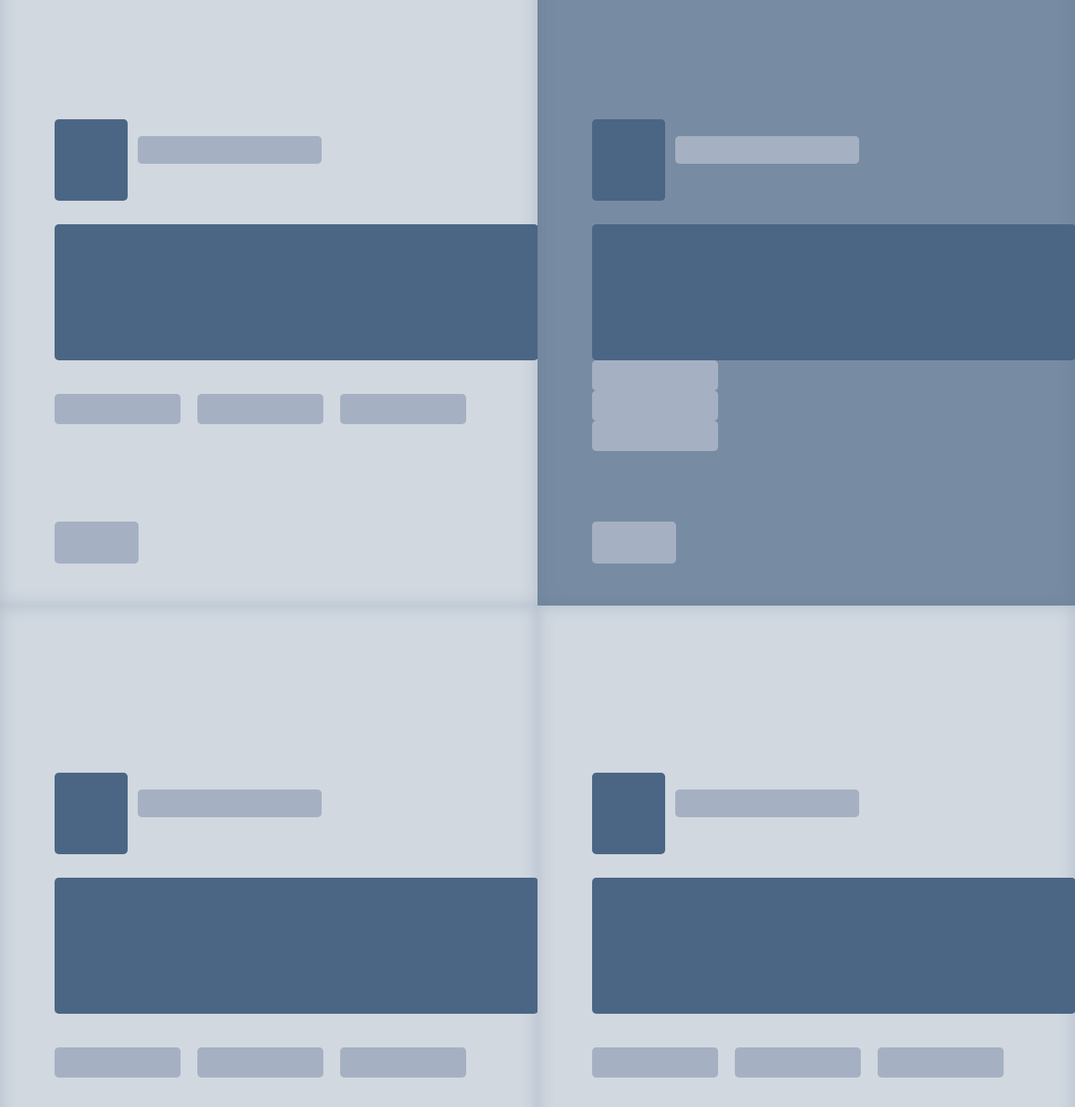
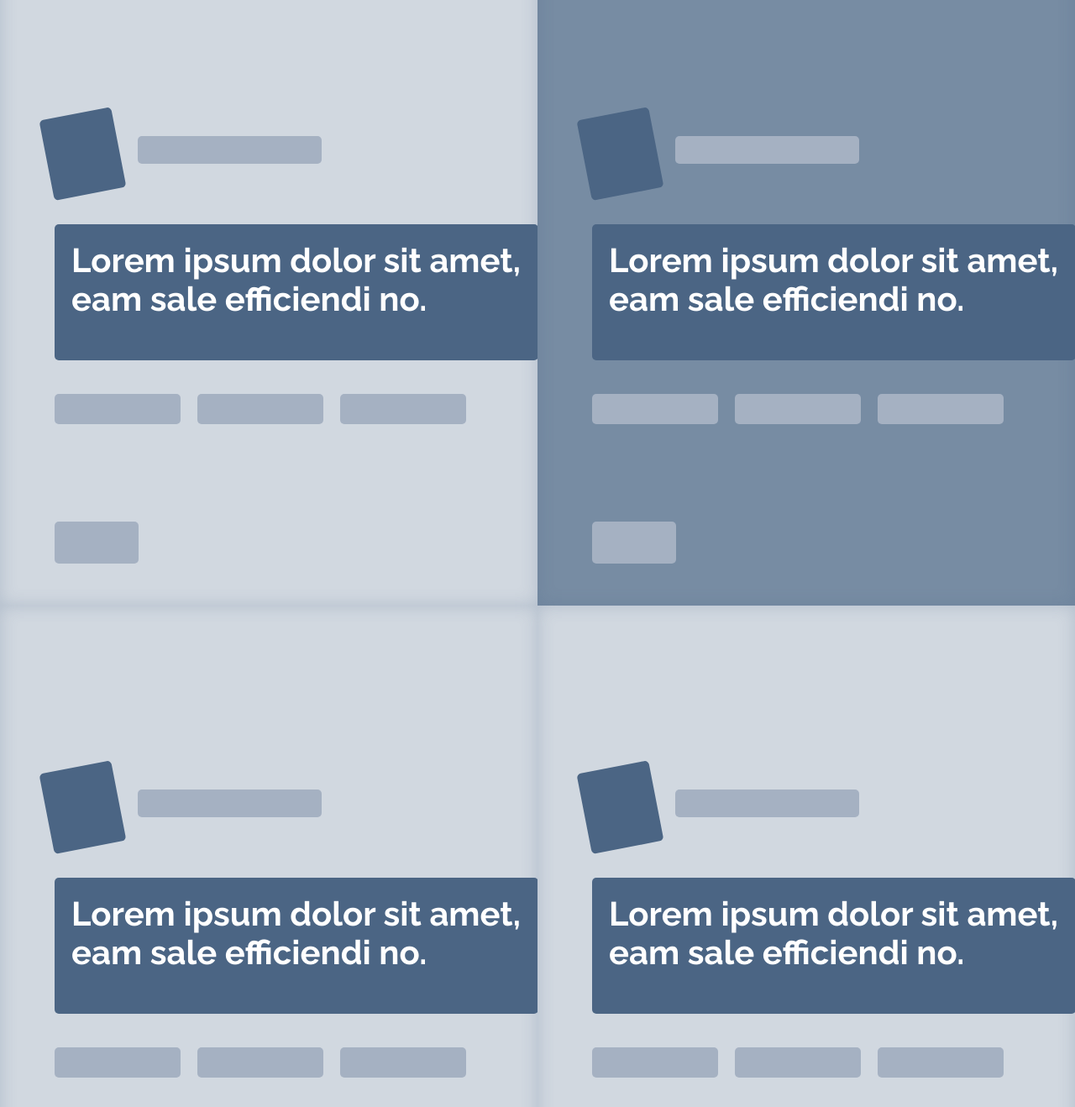
Before and after one commit to smcommits/Design-Teardown, a plain HTML site: page index.html in a window 1280 px wide. Shown: the part 160-1478 px from the top of the page at 84% size. Drawn offline with nearby package versions, Linux system fonts and the light colour scheme.

Commit message:
Fix Last Commit
Uploaded Missing index.html which was not added in the last commit

```diff
--- a/index.html
+++ b/index.html
@@ -29,9 +29,9 @@
   <div id="profile-container">
 
     <div class="profile">
-      <div class="profile-image"></div>
+      <div class="profile-image rotation"></div>
       <div class="name"></div>
-      <div class="title-div"></div>
+      <div class="title-div"> Lorem ipsum dolor sit amet, eam sale efficiendi no.</div>
       <div class="comments"></div>
      <div class="hashtags">
       <div class="hastag"></div>
@@ -42,11 +42,11 @@
     </div>
 
     <div class="profile attractive">
-      <div class="profile-image"></div>
+      <div class="profile-image rotation"></div>
       <div class="name"></div>
-      <div class="title-div"></div>
+      <div class="title-div">Lorem ipsum dolor sit amet, eam sale efficiendi no.</div>
       <div class="comments"></div>
-      <div class="hastags">
+      <div class="hashtags">
         <div class="hastag"></div>
         <div class="hastag"></div>
         <div class="hastag"></div>
@@ -55,9 +55,9 @@
     </div>
 
     <div class="profile">
-      <div class="profile-image"></div>
+      <div class="profile-image rotation"></div>
       <div class="name"></div>
-      <div class="title-div"></div>
+      <div class="title-div">Lorem ipsum dolor sit amet, eam sale efficiendi no.</div>
       <div class="comments"></div>
       <div class="hashtags">
         <div class="hastag"></div>
@@ -68,9 +68,9 @@
    </div>
 
    <div class="profile">
-    <div class="profile-image"></div>
+    <div class="profile-image rotation"></div>
     <div class="name"></div>
-    <div class="title-div"></div>
+    <div class="title-div">Lorem ipsum dolor sit amet, eam sale efficiendi no.</div>
     <div class="comments"></div>
     <div class="hashtags">
       <div class="hastag"></div>
@@ -84,7 +84,7 @@
 
   <div class="membership">
     <div class="title"></div>
-    <div class="image"></div>
+    <div class="image rotation"></div>
     <div id="bullets">
       <div class="bullet"></div>
       <div class="bullet"></div>
```
